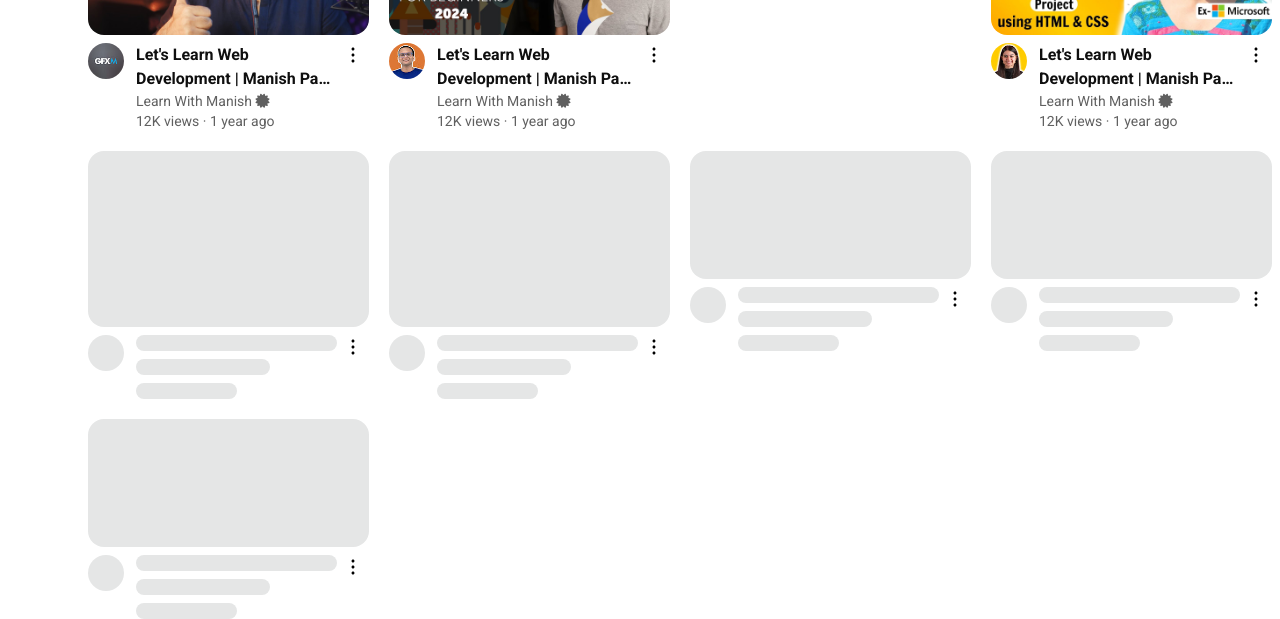
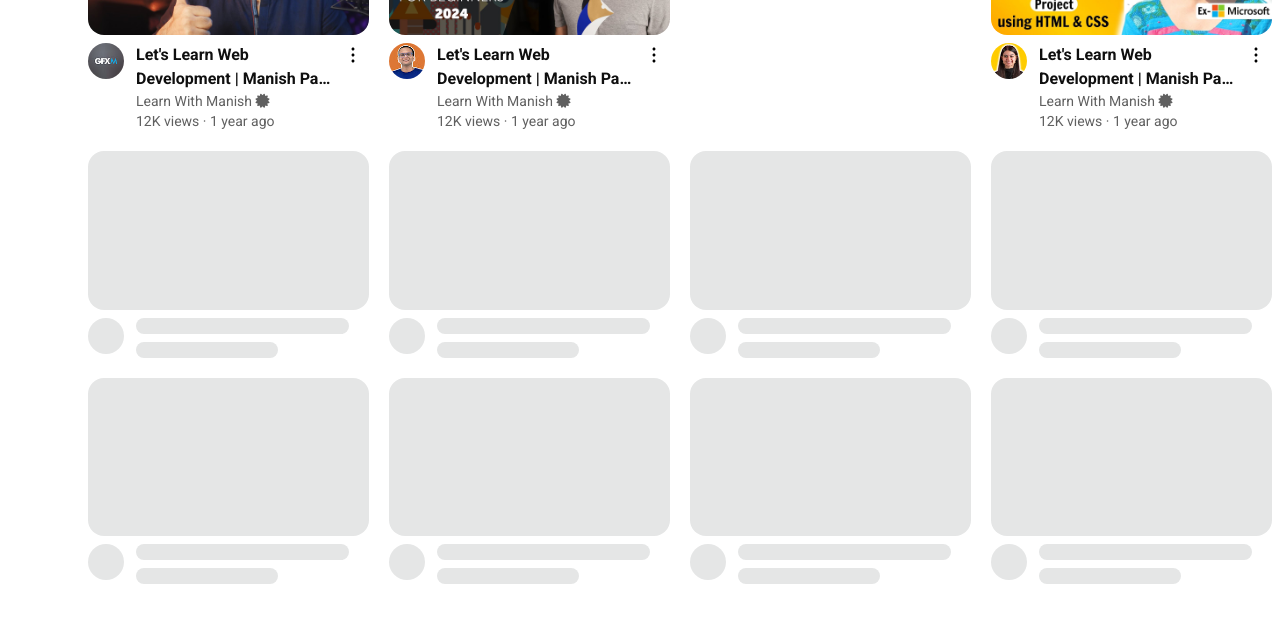
Before and after one commit to Nayeem-33/tuminol-website-cloning, a plain HTML site: page index.html in a window 1280 px wide. Shown: the part 2183-2802 px from the top of the page. After the commit the page ends 2767 px from the top, so only its background shows below. Drawn offline with nearby package versions, Linux system fonts and the light colour scheme.

Commit message:
skeleton added

```diff
--- a/index.html
+++ b/index.html
@@ -1427,93 +1427,269 @@
           </div>
 
           <!-- Seleton -->
-          <div class="mt-5 grid grid-cols-1 md:grid-cols-2 lg:grid-cols-3 xl:grid-cols-4 2xl:grid-cols-5 gap-5">
-            <!-- Scletons -->
-            <div class="aspect-w-123 aspect-h-100 cursor-pointer">
-              <div class="skeleton h-44 w-full"></div>
-              <div class="flex mt-2">
-                <div
-                  class="skeleton flex-shrink-0 h-9 w-9 rounded-full mr-3"
-                ></div>
-                <div class="flex-1 overflow-hidden">
-                  <h1 class="line-clamp-2 skeleton h-4 w-full"></h1>
+          <div
+            class="mt-5 grid grid-cols-1 md:grid-cols-2 lg:grid-cols-3 xl:grid-cols-4 2xl:grid-cols-5 gap-5"
+          >
+
+            <!-- skeleton start -->
+            <div class="aspect-w-123 aspect-h-100 cursor-pointer">
+              <div>
+                <img
+                  class="skeleton rounded-2xl w-full"
+                  src="./assets/skeleton.png"
+                  alt="Thumbnail"
+                />
+              </div>
+              <div class="flex mt-2">
+                <div class="flex-shrink-0 mr-3">
+                  <img
+                    class="skeleton h-9 w-9 rounded-full"
+                    src="./assets/skeleton.png"
+                    alt="Profile Image"
+                  />
+                </div>
+                <div class="flex-1 overflow-hidden">
+                  <h1 class="skeleton h-4 w-full"></h1>
                   <p class="mt-2 skeleton h-4 w-2/3"></p>
-                  <p class="mt-2 skeleton h-4 w-1/2"></p>
-                </div>
-                <div class="flex-shrink-0 mx-1">
-                  <img src="./assets/icon three dot.svg" alt="" />
-                </div>
-              </div>
-            </div>
-            <!-- Scletons -->
-            <div class="aspect-w-123 aspect-h-100 cursor-pointer">
-              <div class="skeleton h-44 w-full"></div>
-              <div class="flex mt-2">
-                <div
-                  class="skeleton flex-shrink-0 h-9 w-9 rounded-full mr-3"
-                ></div>
-                <div class="flex-1 overflow-hidden">
-                  <h1 class="line-clamp-2 skeleton h-4 w-full"></h1>
+                </div>
+                <div class="flex-shrink-0 ml-5"></div>
+              </div>
+            </div>
+            <!-- skeleton end -->
+
+            <!-- skeleton start -->
+            <div class="aspect-w-123 aspect-h-100 cursor-pointer">
+              <div>
+                <img
+                  class="skeleton rounded-2xl w-full"
+                  src="./assets/skeleton.png"
+                  alt="Thumbnail"
+                />
+              </div>
+              <div class="flex mt-2">
+                <div class="flex-shrink-0 mr-3">
+                  <img
+                    class="skeleton h-9 w-9 rounded-full"
+                    src="./assets/skeleton.png"
+                    alt="Profile Image"
+                  />
+                </div>
+                <div class="flex-1 overflow-hidden">
+                  <h1 class="skeleton h-4 w-full"></h1>
                   <p class="mt-2 skeleton h-4 w-2/3"></p>
-                  <p class="mt-2 skeleton h-4 w-1/2"></p>
-                </div>
-                <div class="flex-shrink-0 mx-1">
-                  <img src="./assets/icon three dot.svg" alt="" />
-                </div>
-              </div>
-            </div>
-            <!-- Scletons -->
-            <div class="aspect-w-123 aspect-h-100 cursor-pointer">
-              <div class="skeleton h-32 w-full"></div>
-              <div class="flex mt-2">
-                <div
-                  class="skeleton flex-shrink-0 h-9 w-9 rounded-full mr-3"
-                ></div>
-                <div class="flex-1 overflow-hidden">
-                  <h1 class="line-clamp-2 skeleton h-4 w-full"></h1>
+                </div>
+                <div class="flex-shrink-0 ml-5"></div>
+              </div>
+            </div>
+            <!-- skeleton end -->
+
+            <!-- skeleton start -->
+            <div class="aspect-w-123 aspect-h-100 cursor-pointer">
+              <div>
+                <img
+                  class="skeleton rounded-2xl w-full"
+                  src="./assets/skeleton.png"
+                  alt="Thumbnail"
+                />
+              </div>
+              <div class="flex mt-2">
+                <div class="flex-shrink-0 mr-3">
+                  <img
+                    class="skeleton h-9 w-9 rounded-full"
+                    src="./assets/skeleton.png"
+                    alt="Profile Image"
+                  />
+                </div>
+                <div class="flex-1 overflow-hidden">
+                  <h1 class="skeleton h-4 w-full"></h1>
                   <p class="mt-2 skeleton h-4 w-2/3"></p>
-                  <p class="mt-2 skeleton h-4 w-1/2"></p>
-                </div>
-                <div class="flex-shrink-0 mx-1">
-                  <img src="./assets/icon three dot.svg" alt="" />
-                </div>
-              </div>
-            </div>
-            <!-- Scletons -->
-            <div class="aspect-w-123 aspect-h-100 cursor-pointer">
-              <div class="skeleton h-32 w-full"></div>
-              <div class="flex mt-2">
-                <div
-                  class="skeleton flex-shrink-0 h-9 w-9 rounded-full mr-3"
-                ></div>
-                <div class="flex-1 overflow-hidden">
-                  <h1 class="line-clamp-2 skeleton h-4 w-full"></h1>
+                </div>
+                <div class="flex-shrink-0 ml-5"></div>
+              </div>
+            </div>
+            <!-- skeleton end -->
+
+            <!-- skeleton start -->
+            <div class="aspect-w-123 aspect-h-100 cursor-pointer hidden md:block">
+              <div>
+                <img
+                  class="skeleton rounded-2xl w-full"
+                  src="./assets/skeleton.png"
+                  alt="Thumbnail"
+                />
+              </div>
+              <div class="flex mt-2">
+                <div class="flex-shrink-0 mr-3">
+                  <img
+                    class="skeleton h-9 w-9 rounded-full"
+                    src="./assets/skeleton.png"
+                    alt="Profile Image"
+                  />
+                </div>
+                <div class="flex-1 overflow-hidden">
+                  <h1 class="skeleton h-4 w-full"></h1>
                   <p class="mt-2 skeleton h-4 w-2/3"></p>
-                  <p class="mt-2 skeleton h-4 w-1/2"></p>
-                </div>
-                <div class="flex-shrink-0 mx-1">
-                  <img src="./assets/icon three dot.svg" alt="" />
-                </div>
-              </div>
-            </div>
-            <!-- Scletons -->
-            <div class="aspect-w-123 aspect-h-100 cursor-pointer">
-              <div class="skeleton h-32 w-full"></div>
-              <div class="flex mt-2">
-                <div
-                  class="skeleton flex-shrink-0 h-9 w-9 rounded-full mr-3"
-                ></div>
-                <div class="flex-1 overflow-hidden">
-                  <h1 class="line-clamp-2 skeleton h-4 w-full"></h1>
+                </div>
+                <div class="flex-shrink-0 ml-5"></div>
+              </div>
+            </div>
+            <!-- skeleton end -->
+
+            <!-- skeleton start -->
+            <div class="aspect-w-123 aspect-h-100 cursor-pointer hidden md:block">
+              <div>
+                <img
+                  class="skeleton rounded-2xl w-full"
+                  src="./assets/skeleton.png"
+                  alt="Thumbnail"
+                />
+              </div>
+              <div class="flex mt-2">
+                <div class="flex-shrink-0 mr-3">
+                  <img
+                    class="skeleton h-9 w-9 rounded-full"
+                    src="./assets/skeleton.png"
+                    alt="Profile Image"
+                  />
+                </div>
+                <div class="flex-1 overflow-hidden">
+                  <h1 class="skeleton h-4 w-full"></h1>
                   <p class="mt-2 skeleton h-4 w-2/3"></p>
-                  <p class="mt-2 skeleton h-4 w-1/2"></p>
-                </div>
-                <div class="flex-shrink-0 mx-1">
-                  <img src="./assets/icon three dot.svg" alt="" />
-                </div>
-              </div>
-            </div>
-
+                </div>
+                <div class="flex-shrink-0 ml-5"></div>
+              </div>
+            </div>
+            <!-- skeleton end -->
+
+            <!-- skeleton start -->
+            <div class="aspect-w-123 aspect-h-100 cursor-pointer hidden lg:block">
+              <div>
+                <img
+                  class="skeleton rounded-2xl w-full"
+                  src="./assets/skeleton.png"
+                  alt="Thumbnail"
+                />
+              </div>
+              <div class="flex mt-2">
+                <div class="flex-shrink-0 mr-3">
+                  <img
+                    class="skeleton h-9 w-9 rounded-full"
+                    src="./assets/skeleton.png"
+                    alt="Profile Image"
+                  />
+                </div>
+                <div class="flex-1 overflow-hidden">
+                  <h1 class="skeleton h-4 w-full"></h1>
+                  <p class="mt-2 skeleton h-4 w-2/3"></p>
+                </div>
+                <div class="flex-shrink-0 ml-5"></div>
+              </div>
+            </div>
+            <!-- skeleton end -->
+
+            <!-- skeleton start -->
+            <div class="aspect-w-123 aspect-h-100 cursor-pointer hidden lg:block">
+              <div>
+                <img
+                  class="skeleton rounded-2xl w-full"
+                  src="./assets/skeleton.png"
+                  alt="Thumbnail"
+                />
+              </div>
+              <div class="flex mt-2">
+                <div class="flex-shrink-0 mr-3">
+                  <img
+                    class="skeleton h-9 w-9 rounded-full"
+                    src="./assets/skeleton.png"
+                    alt="Profile Image"
+                  />
+                </div>
+                <div class="flex-1 overflow-hidden">
+                  <h1 class="skeleton h-4 w-full"></h1>
+                  <p class="mt-2 skeleton h-4 w-2/3"></p>
+                </div>
+                <div class="flex-shrink-0 ml-5"></div>
+              </div>
+            </div>
+            <!-- skeleton end -->
+
+            <!-- skeleton start -->
+            <div class="aspect-w-123 aspect-h-100 cursor-pointercursor-pointer lg:hidden xl:block">
+              <div>
+                <img
+                  class="skeleton rounded-2xl w-full"
+                  src="./assets/skeleton.png"
+                  alt="Thumbnail"
+                />
+              </div>
+              <div class="flex mt-2">
+                <div class="flex-shrink-0 mr-3">
+                  <img
+                    class="skeleton h-9 w-9 rounded-full"
+                    src="./assets/skeleton.png"
+                    alt="Profile Image"
+                  />
+                </div>
+                <div class="flex-1 overflow-hidden">
+                  <h1 class="skeleton h-4 w-full"></h1>
+                  <p class="mt-2 skeleton h-4 w-2/3"></p>
+                </div>
+                <div class="flex-shrink-0 ml-5"></div>
+              </div>
+            </div>
+            <!-- skeleton end -->
+
+            <!-- skeleton start -->
+            <div class="aspect-w-123 aspect-h-100 cursor-pointer xl:hidden 2xl:block">
+              <div>
+                <img
+                  class="skeleton rounded-2xl w-full"
+                  src="./assets/skeleton.png"
+                  alt="Thumbnail"
+                />
+              </div>
+              <div class="flex mt-2">
+                <div class="flex-shrink-0 mr-3">
+                  <img
+                    class="skeleton h-9 w-9 rounded-full"
+                    src="./assets/skeleton.png"
+                    alt="Profile Image"
+                  />
+                </div>
+                <div class="flex-1 overflow-hidden">
+                  <h1 class="skeleton h-4 w-full"></h1>
+                  <p class="mt-2 skeleton h-4 w-2/3"></p>
+                </div>
+                <div class="flex-shrink-0 ml-5"></div>
+              </div>
+            </div>
+            <!-- skeleton end -->
+
+            <!-- skeleton start -->
+            <div class="aspect-w-123 aspect-h-100 cursor-pointer xl:hidden 2xl:block">
+              <div>
+                <img
+                  class="skeleton rounded-2xl w-full"
+                  src="./assets/skeleton.png"
+                  alt="Thumbnail"
+                />
+              </div>
+              <div class="flex mt-2">
+                <div class="flex-shrink-0 mr-3">
+                  <img
+                    class="skeleton h-9 w-9 rounded-full"
+                    src="./assets/skeleton.png"
+                    alt="Profile Image"
+                  />
+                </div>
+                <div class="flex-1 overflow-hidden">
+                  <h1 class="skeleton h-4 w-full"></h1>
+                  <p class="mt-2 skeleton h-4 w-2/3"></p>
+                </div>
+                <div class="flex-shrink-0 ml-5"></div>
+              </div>
+            </div>
+            <!-- skeleton end -->
           </div>
         </div>
         <!-- Work Area -->
```
Also changed, not shown: README.md, assets/skeleton.png (added).
